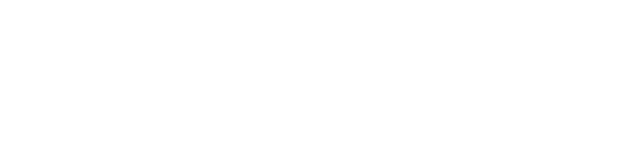
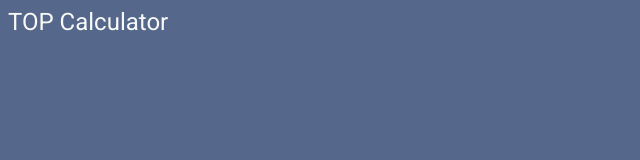
Before and after one commit to JustWaveThings/TOP-Calculator, a plain HTML site: page index.html in a window 1280 px wide. Shown: the whole page, without its empty margins (0-640 px from the left). Drawn offline with Linux system fonts and the light colour scheme.

Commit message:
Create layout template for containers

```diff
--- a/calc.css
+++ b/calc.css
@@ -0,0 +1,45 @@
+@import url('https://fonts.googleapis.com/css2?family=Roboto:wght@400;700&display=swap');
+
+/*
+layout
+
+calc
+    display
+    operators
+        add
+        subtract
+        multiply
+        divide
+    numsequals
+        equal
+        nums
+            r1
+                7
+                8
+                9
+            r2
+                4
+                5
+                6
+            r3
+                1
+                2
+                3
+            r4
+                0
+                .
+                C
+
+
+
+
+
+*/
+.body {
+    background-color:  rgb(85, 103, 138);
+    font-family: Roboto, sans-serif;
+    font-size: 24px;
+    color: #F9FAF8;
+    display: flex;
+    flex-direction: row;
+}
--- a/index.html
+++ b/index.html
@@ -3,11 +3,11 @@
     <meta charset="UTF-8">
     <meta http-equiv="X-UA-Compatible" content="IE=edge">
     <meta name="viewport" content="width=device-width, initial-scale=1.0">
-    <title>TOP Calculator</title>
+    <title>TOP Calculator Project</title>
     <script src="calc.js" defer></script>
     <link rel="stylesheet" href="calc.css">
 </head>
-<body>
-
+<body class="body">
+    <div id="container">TOP Calculator</div>
 </body>
 </html>
```
